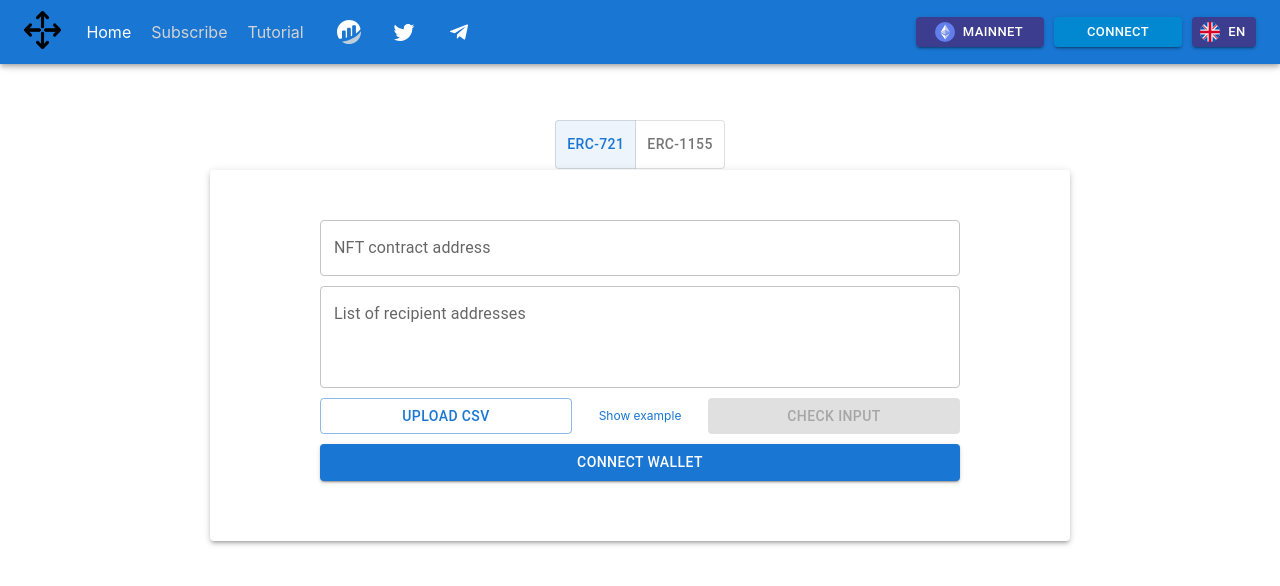
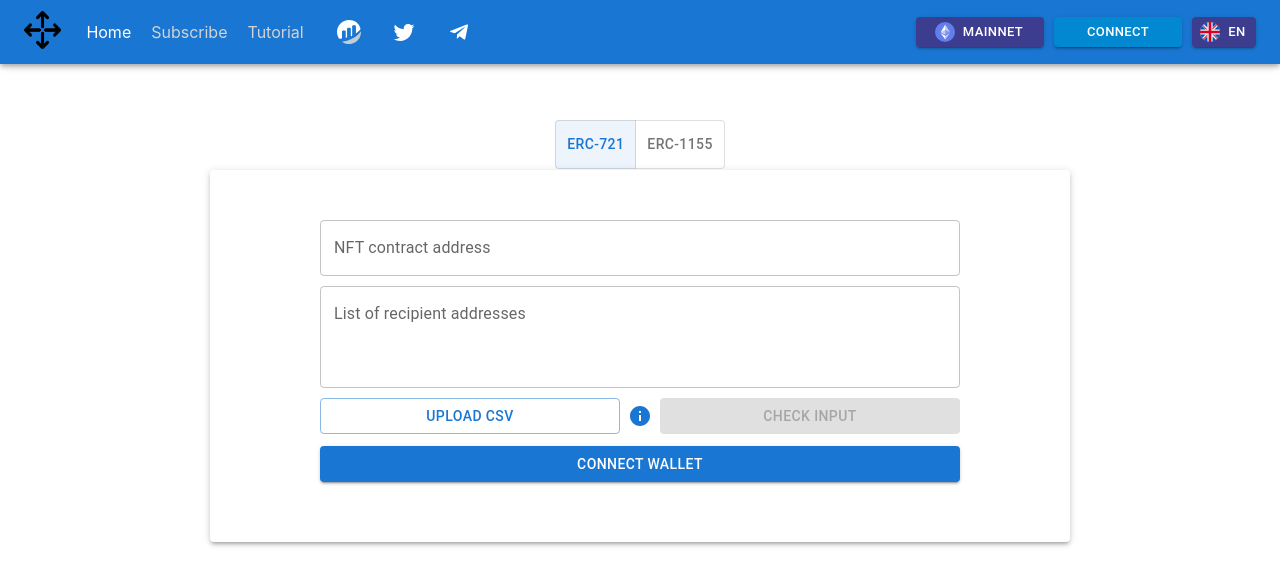
Before and after one commit to yalalex/nfteasydrop-nextjs, a Next.js app: page / in a window 1280 px wide. Shown: the top 586 px of the page. Built offline with nearby package versions, Linux system fonts and the light colour scheme.

Commit message:
improved form ui

```diff
--- a/components/Corrupted.js
+++ b/components/Corrupted.js
@@ -19,7 +19,7 @@ const CorruptedData = ({ data, closeModal, modalStatus }) => {
       className='dialog'
     >
       <DialogTitle className='title-container'>
-        <div className='title'>List of corrupted addresses</div>
+        <div className='title'>Removed Rows</div>
         <div className='button-container'>
           <IconButton
             aria-label='close'
--- a/components/Example.js
+++ b/components/Example.js
@@ -19,7 +19,7 @@ const Example = ({ closeModal, modalStatus }) => {
       className='dialog'
     >
       <DialogTitle className='title-container'>
-        <div className='title'>File data structure example</div>
+        <div className='title'>Data structure example</div>
         <div className='button-container'>
           <IconButton
             aria-label='close'
--- a/components/Form.js
+++ b/components/Form.js
@@ -3,7 +3,10 @@ import { useContext, useState, useEffect } from 'react';
 import CorruptedData from './Corrupted';
 import Example from './Example';
 
-import { Button, TextField } from '@mui/material';
+import InfoIcon from '@mui/icons-material/Info';
+import CloseIcon from '@mui/icons-material/Close';
+
+import { Button, TextField, IconButton, Tooltip, Alert } from '@mui/material';
 
 import { ethers } from 'ethers';
 
@@ -13,15 +16,30 @@ import { Context } from '../context/context';
 
 import { airdropContractAddress, txFee } from '../config';
 
+import { styled } from '@mui/material/styles';
+import { tooltipClasses } from '@mui/material/Tooltip';
+
 const tokenAbi = [
   'function setApprovalForAll(address operator, bool approved)',
 ];
+
+const LightTooltip = styled(({ className, ...props }) => (
+  <Tooltip {...props} classes={{ popper: className }} />
+))(({ theme }) => ({
+  [`& .${tooltipClasses.tooltip}`]: {
+    backgroundColor: theme.palette.common.white,
+    color: 'rgba(0, 0, 0, 0.87)',
+    boxShadow: theme.shadows[1],
+    fontSize: 11,
+  },
+}));
 
 const Form = ({ tokenType }) => {
   const {
     signer,
     airdropContract,
     defaultAccount,
+    chain,
     // loading,
     connectWalletHandler,
     setError,
@@ -95,7 +113,7 @@ const Form = ({ tokenType }) => {
 
   const changeApprovalStatus = async (status) => {
     if (!defaultAccount) return setError('Please connect your wallet first');
-    if (chain && chain.name === 'Unsupported')
+    if (chain.name === 'Unsupported')
       return setError(`${chain.name} is not supported`);
     try {
       await tokenContract.setApprovalForAll(airdropContractAddress, status);
@@ -116,7 +134,7 @@ const Form = ({ tokenType }) => {
       return setError('Please enter valid NFT contract address');
     if (!isApproved) return setError('Please approve before submit');
     if (!isChecked) return setError('Please validate data first');
-    if (chain && chain.name === 'Unsupported')
+    if (chain.name === 'Unsupported')
       return setError(`${chain.name} is not supported`);
 
     const { addresses, ids, amounts } = drop;
@@ -312,13 +330,29 @@ const Form = ({ tokenType }) => {
         {((listError.invalidValues && listError.invalidValues.length > 0) ||
           (listError.wrongValuesNumber &&
             listError.wrongValuesNumber.length > 0)) && (
-          <div className='form-element text error'>
+          <Alert
+            severity='error'
+            variant='outlined'
+            className='form-element'
+            action={
+              <IconButton
+                aria-label='close'
+                color='inherit'
+                size='small'
+                onClick={() => {
+                  setListError('');
+                }}
+              >
+                <CloseIcon fontSize='inherit' />
+              </IconButton>
+            }
+          >
             We removed rows with invalid format. Click{' '}
             <span className='link' onClick={() => setErrorModal(true)}>
               here
             </span>{' '}
             to view them
-          </div>
+          </Alert>
         )}
         <div
           style={{
@@ -339,21 +373,26 @@ const Form = ({ tokenType }) => {
               <input type='file' accept='.csv, .txt' hidden />
             </Button>
           </div>
-          <div
-            className='text pointer example'
-            onClick={() => setExampleModal(true)}
-          >
-            Show example
+          <div className='example' onClick={() => setExampleModal(true)}>
+            <LightTooltip
+              title='Show Example'
+              className='example'
+              onClick={() => setExampleModal(true)}
+            >
+              <IconButton size='medium' color='inherit'>
+                <InfoIcon />
+              </IconButton>
+            </LightTooltip>
           </div>
           <div className='validate-button'>
             <Button
               variant='contained'
               component='label'
-              onClick={() => (!isChecked ? checkData() : clear())}
-              disabled={!addressList}
+              onClick={() => checkData()}
+              disabled={isChecked || !addressList}
               fullWidth
             >
-              {!isChecked ? 'Check input' : 'Clear'}
+              {'Check input'}
             </Button>
           </div>
         </div>
--- a/pages/index.js
+++ b/pages/index.js
@@ -2,7 +2,7 @@ import { useState } from 'react';
 
 import Form from '../components/Form';
 
-import { Paper, ToggleButtonGroup, ToggleButton } from '@mui/material';
+import { Paper, ToggleButtonGroup, ToggleButton, Fade } from '@mui/material';
 
 const Home = () => {
   const [tokenType, setTokenType] = useState('721');
@@ -12,6 +12,7 @@ const Home = () => {
   };
 
   return (
+    <Fade in={true} {...{ timeout: 1000 }}>
       <div className='switcher'>
         <ToggleButtonGroup
           color='primary'
@@ -26,6 +27,7 @@ const Home = () => {
           <Form tokenType={tokenType} />
         </Paper>
       </div>
+    </Fade>
   );
 };
 
--- a/styles/globals.scss
+++ b/styles/globals.scss
@@ -90,11 +90,11 @@ a:active {
     }
 
     .upload-button {
-      width: 40%;
+      width: 47%;
     }
 
     .validate-button {
-      width: 40%;
+      width: 47%;
     }
 
     .text {
@@ -124,9 +124,10 @@ a:active {
     }
 
     .example {
-      width: 20%;
-      padding: 5px;
-      // paddingTop: 12;
+      // width: 20%;
+      // padding: 5px;
+      margin-top: -2px;
+      color: #1976d2;
       display: flex;
       align-items: center;
       justify-content: center;
```
Also changed, not shown: pages/subscribe.js (+7 -4 lines). Lines whose indentation alone changed are shown as unchanged.
